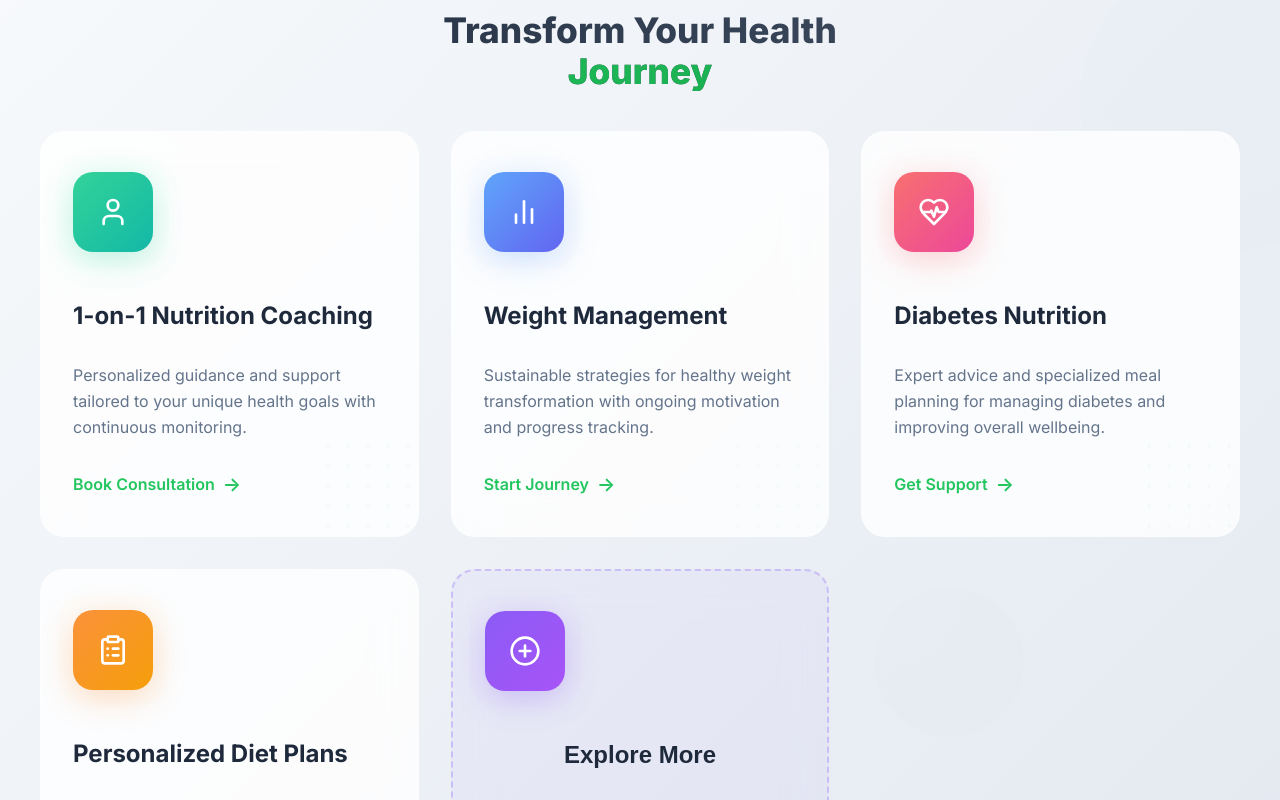
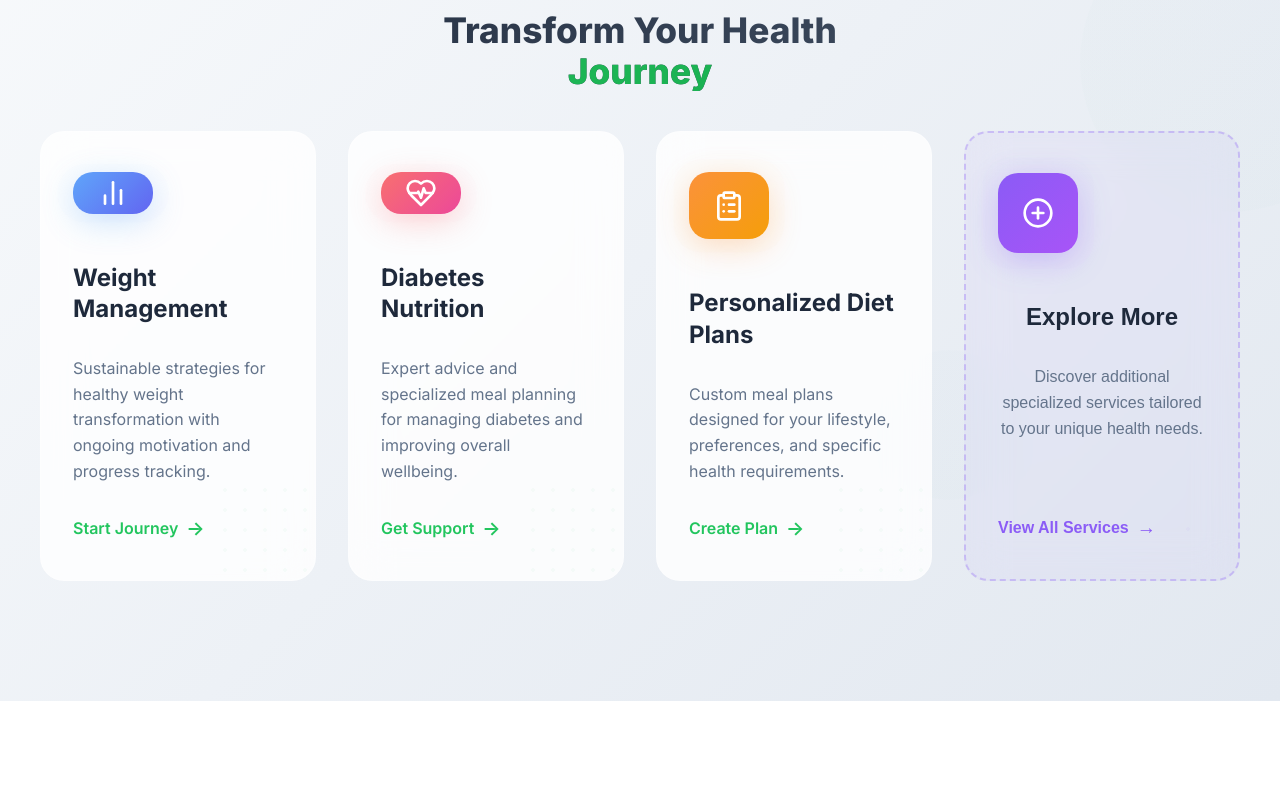
Before and after one commit to umangkumarchaudhary/RSTUDIO, a React (Create React App) app: page / in a window 1280 px wide. Shown: the part 800-1600 px from the top of the page. After the commit the page ends 1501 px from the top, so only its background shows below. Built offline with nearby package versions, Linux system fonts and the light colour scheme.

Commit message:
fixed services.js

```diff
--- a/src/components/Services.css
+++ b/src/components/Services.css
@@ -124,11 +124,13 @@
 /* Services Grid */
 .services-grid {
   display: grid;
-  grid-template-columns: repeat(auto-fit, minmax(320px, 1fr));
+  grid-template-columns: repeat(4, 1fr);
   gap: 32px;
   max-width: 1200px;
   margin: 0 auto;
+  height: 450px;
 }
+
 
 /* Service Card */
 .service-card {
@@ -141,7 +143,7 @@
   cursor: pointer;
   transition: all 0.4s cubic-bezier(0.4, 0, 0.2, 1);
   overflow: hidden;
-  min-height: 320px;
+  max-height: 520px;
   display: flex;
   flex-direction: column;
 }
--- a/src/components/Services.js
+++ b/src/components/Services.js
@@ -5,14 +5,7 @@ import {
 import './Services.css';
 
 const services = [
-  {
-    icon: <User className="service-icon" />,
-    title: "1-on-1 Nutrition Coaching",
-    description: "Personalized guidance and support tailored to your unique health goals with continuous monitoring.",
-    cta: "Book Consultation",
-    link: "#contact",
-    gradient: "from-emerald-400 to-teal-500"
-  },
+
   {
     icon: <BarChart2 className="service-icon" />,
     title: "Weight Management",
@@ -44,14 +37,22 @@ const services = [
     cta: "Learn More",
     link: "#corporate",
     gradient: "from-purple-400 to-violet-500"
-  }
+  },
+  {
+    icon: <User className="service-icon" />,
+    title: "1-on-1 Nutrition Coaching",
+    description: "Personalized guidance and support tailored to your unique health goals with continuous monitoring.",
+    cta: "Book Consultation",
+    link: "#contact",
+    gradient: "from-emerald-400 to-teal-500"
+  },
 ];
 
 export default function Services() {
   const [modalOpen, setModalOpen] = useState(false);
   const [hoveredCard, setHoveredCard] = useState(null);
 
-  const previewServices = services.slice(0, 4);
+  const previewServices = services.slice(0, 3);
 
   return (
     <section className="services-section" id="services">
```
